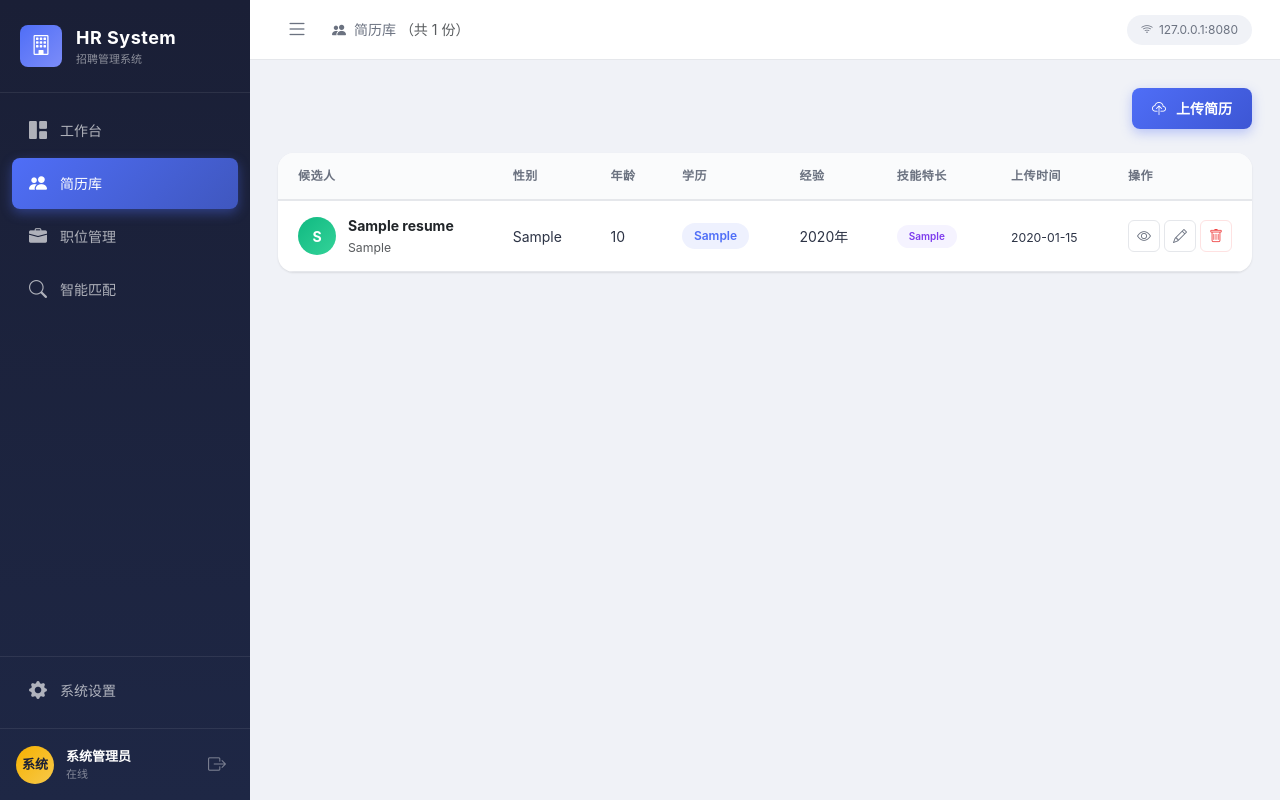
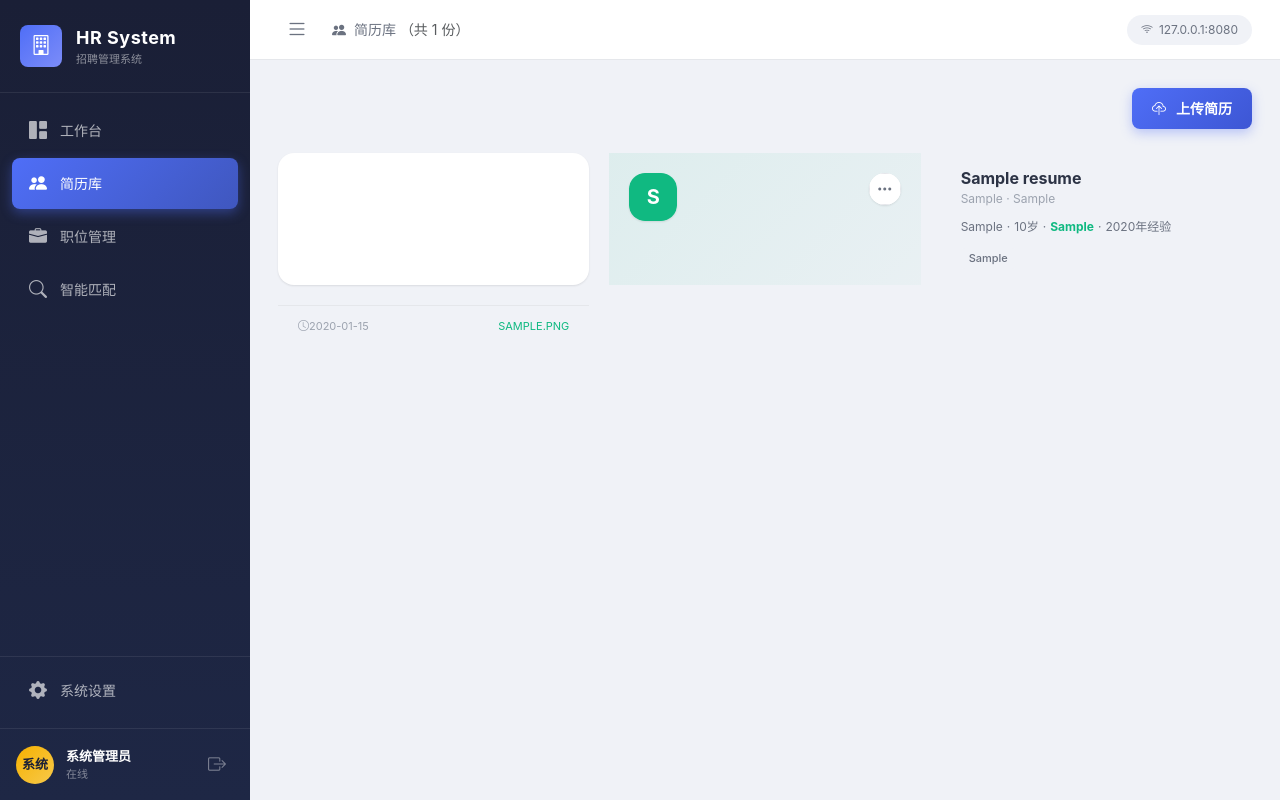
Before and after one commit to qiu0104190143/HRSystem, a Flask app: page /resumes/ in a window 1280 px wide. Run offline with Flask 3, Linux system fonts and the light colour scheme; the visitor is signed in with stand-in values (Sample User, id 1); data comes from the database, SQL or seed files in the repository; tables that the repository leaves empty hold one stand-in row (values such as "Sample post"); parts of the project's set-up code (start-up, migrations or seed data) failed here and were passed over.

Commit message:
修复简历解析+重设计简历库页面
修复：
- 姓名提取放宽，支持中英文及2-8字符
- 学历改为取最高学历（非第一个匹配）
- 学校正则修复，完整抓取XX大学/XX学院
- AI解析去掉4000字符限制，保留完整原文

简历库页面重设计：
- 表格布局改为卡片网格（自适应列数）
- 每张卡片显示：头像、姓名、职位、年龄学历、技能标签
- 操作用三点菜单(···)收起，不再每行3个按钮
- 点击整张卡片进入详情

Co-Authored-By: Claude <noreply@anthropic.com>

```diff
--- a/modules/resume_parser.py
+++ b/modules/resume_parser.py
@@ -76,7 +76,7 @@ def _ai_parse(text):
 
 简历内容：
 ---
-{text[:4000]}
+{text}
 ---"""
 
     try:
@@ -230,15 +230,15 @@ def _extract_info_regex(text):
     }
     lines = text.split('\n')
 
-    # 姓名
-    for line in lines[:5]:
+    # 姓名（放宽匹配：找前8行中2-8字符、不含关键词的行）
+    for line in lines[:8]:
         line = line.strip()
-        if line and len(line) >= 2 and len(line) <= 6 and not any(
-            kw in line for kw in ['简历','个人','联系','电话','邮箱','求职','应聘']
-        ):
-            if re.match(r'^[一-鿿·]{2,6}$', line):
-                info['name'] = line
-                break
+        if line and 2 <= len(line) <= 8:
+            if not any(kw in line for kw in ['简历','个人','联系','电话','邮箱','求职','应聘','姓名','性别','年龄','生日','出生','地址','民族','籍贯','政治']):
+                # 中英文名均可
+                if re.match(r'^[\w一-鿿·.\s]+$', line):
+                    info['name'] = line
+                    break
 
     # 邮箱
     em = re.search(r'[a-zA-Z0-9._%+-]+@[a-zA-Z0-9.-]+\.[a-zA-Z]{2,}', text)
@@ -259,15 +259,17 @@ def _extract_info_regex(text):
             info['age'] = int(m.group(1))
             break
 
-    # 学历
-    for edu in ['博士','博士后','硕士','研究生','本科','学士','大专','中专','高中']:
-        if edu in text[:500]:
-            info['education'] = '硕士' if edu == '研究生' else ('本科' if edu == '学士' else edu)
+    # 学历（取最高学历）
+    edu_found = ''
+    for edu in ['博士后','博士','硕士','研究生','本科','学士','大专','中专','高中']:
+        if edu in text[:800]:
+            edu_found = '硕士' if edu == '研究生' else ('本科' if edu == '学士' else edu)
             break
+    info['education'] = edu_found
 
-    # 学校
-    for p in [r'(?:毕业院校|学校|院校|大学|学院)[：:]\s*([^\n]{2,20})', r'([^\n]{2,20})(?:大学|学院)']:
-        m = re.search(p, text[:500])
+    # 学校（匹配完整校名含大学/学院后缀）
+    for p in [r'(?:毕业院校|学校|院校)[：:]\s*([^\n]{2,30})', r'([^\n]{2,20}(?:大学|学院))']:
+        m = re.search(p, text[:800])
         if m:
             s = m.group(1).strip()
             if len(s) >= 2 and not any(k in s for k in ['联系','电话','邮箱']):
--- a/static/css/style.css
+++ b/static/css/style.css
@@ -832,3 +832,85 @@ body {
 ::-webkit-scrollbar-track { background: transparent; }
 ::-webkit-scrollbar-thumb { background: #c1c8d8; border-radius: 10px; }
 ::-webkit-scrollbar-thumb:hover { background: #a0a8b8; }
+
+/* === 简历卡片网格 === */
+.resume-cards-grid {
+    display: grid;
+    grid-template-columns: repeat(auto-fill, minmax(280px, 1fr));
+    gap: 20px;
+}
+
+.resume-card {
+    background: #fff;
+    border-radius: var(--radius-lg);
+    box-shadow: var(--shadow-sm);
+    overflow: hidden;
+    transition: all var(--transition);
+    text-decoration: none !important;
+    color: var(--text);
+    display: flex; flex-direction: column;
+    position: relative;
+}
+.resume-card:hover {
+    transform: translateY(-3px);
+    box-shadow: var(--shadow-lg);
+    color: var(--text);
+}
+
+.resume-card-top {
+    padding: 20px 20px 0;
+    display: flex; justify-content: space-between; align-items: flex-start;
+}
+
+.resume-avatar {
+    width: 48px; height: 48px;
+    border-radius: 14px;
+    display: flex; align-items: center; justify-content: center;
+    font-size: 20px; font-weight: 700; flex-shrink: 0;
+}
+
+.resume-card-actions { position: relative; z-index: 2; }
+
+.resume-more-btn {
+    width: 32px; height: 32px; border-radius: 8px;
+    border: 1px solid var(--border); background: #fff;
+    color: var(--text-secondary); cursor: pointer;
+    display: flex; align-items: center; justify-content: center;
+    font-size: 16px; transition: all var(--transition);
+}
+.resume-more-btn:hover { background: var(--bg); color: var(--text); }
+
+.resume-card-body { padding: 16px 20px; flex: 1; }
+
+.resume-card-name {
+    font-size: 16px; font-weight: 700; margin-bottom: 2px;
+    overflow: hidden; text-overflow: ellipsis; white-space: nowrap;
+}
+
+.resume-card-pos {
+    font-size: 12px; color: var(--text-muted); margin-bottom: 10px;
+    overflow: hidden; text-overflow: ellipsis; white-space: nowrap;
+}
+
+.resume-card-meta {
+    font-size: 12px; color: var(--text-secondary); margin-bottom: 12px;
+    display: flex; flex-wrap: wrap; align-items: center;
+}
+
+.resume-card-skills {
+    display: flex; flex-wrap: wrap; gap: 5px;
+}
+
+.skill-tag {
+    font-size: 11px; padding: 2px 8px;
+    background: #f0f2f7; color: var(--text-secondary);
+    border-radius: 4px; font-weight: 500;
+    white-space: nowrap;
+}
+.skill-more { background: var(--primary-light); color: var(--primary); font-weight: 600; }
+
+.resume-card-footer {
+    padding: 12px 20px; border-top: 1px solid var(--border);
+    font-size: 11px; color: var(--text-muted);
+    display: flex; align-items: center;
+}
--- a/templates/resumes/list.html
+++ b/templates/resumes/list.html
@@ -15,82 +15,59 @@
 </div>
 
 {% if resumes %}
-<div class="panel fade-in">
-    <div class="panel-body no-padding">
-        <table class="data-table">
-            <thead>
-                <tr>
-                    <th>候选人</th>
-                    <th>性别</th>
-                    <th>年龄</th>
-                    <th>学历</th>
-                    <th>经验</th>
-                    <th>技能特长</th>
-                    <th>上传时间</th>
-                    <th style="width:120px;">操作</th>
-                </tr>
-            </thead>
-            <tbody>
-                {% set colors = ['bg-blue','bg-green','bg-purple','bg-amber','bg-rose','bg-teal'] %}
+<div class="resume-cards-grid fade-in">
+    {% set colors = ['#4f6ef7','#10b981','#8b5cf6','#f59e0b','#f43f5e','#14b8a6'] %}
     {% for resume in resumes %}
-                <tr>
-                    <td>
-                        <div class="avatar-cell">
-                            <div class="avatar-circle {{ colors[resume.id % 6] }}">
+    {% set c = colors[resume.id % 6] %}
+    <a href="{{ url_for('resumes.detail_view', resume_id=resume.id) }}" class="resume-card">
+        <div class="resume-card-top" style="background: linear-gradient(135deg, {{ c }}15, {{ c }}08);">
+            <div class="resume-avatar" style="background:{{ c }};color:#fff;">
                 {{ (resume.name or '?')[0] }}
             </div>
-                            <div>
-                                <a href="{{ url_for('resumes.detail_view', resume_id=resume.id) }}"
-                                   class="fw-bold text-decoration-none text-dark d-block">
-                                    {{ resume.name or '未命名' }}
-                                </a>
-                                <small class="text-muted">{{ resume.current_position or '' }}</small>
+            <div class="resume-card-actions" onclick="event.preventDefault();event.stopPropagation();">
+                <div class="dropdown">
+                    <button class="resume-more-btn" data-bs-toggle="dropdown" title="更多操作">
+                        <i class="bi bi-three-dots"></i>
+                    </button>
+                    <ul class="dropdown-menu dropdown-menu-end shadow-sm border-0" style="border-radius:10px;font-size:13px;">
+                        <li><a class="dropdown-item" href="{{ url_for('resumes.edit_view', resume_id=resume.id) }}"><i class="bi bi-pencil me-2"></i>编辑</a></li>
+                        <li><hr class="dropdown-divider"></li>
+                        <li><a class="dropdown-item text-danger" href="#" onclick="confirmDeleteModal('{{ url_for('resumes.delete_view', resume_id=resume.id) }}', '{{ resume.name or '未命名' }}')"><i class="bi bi-trash me-2"></i>删除</a></li>
+                    </ul>
                 </div>
             </div>
-                    </td>
-                    <td>{{ resume.gender or '-' }}</td>
-                    <td>{{ resume.age if resume.age else '-' }}</td>
-                    <td>
-                        {% if resume.education %}
-                        <span class="badge-custom badge-primary">{{ resume.education }}</span>
-                        {% else %}-{% endif %}
-                    </td>
-                    <td>{{ (resume.experience_years|string + '年') if resume.experience_years else '-' }}</td>
-                    <td>
+        </div>
+        <div class="resume-card-body">
+            <h5 class="resume-card-name">{{ resume.name or '未命名' }}</h5>
+            <p class="resume-card-pos">{{ resume.current_position or '未知职位' }}{{ (' · ' + resume.current_company) if resume.current_company else '' }}</p>
+
+            <div class="resume-card-meta">
+                {% if resume.gender %}<span>{{ resume.gender }}</span>{% endif %}
+                {% if resume.age %}<span class="mx-1">·</span><span>{{ resume.age }}岁</span>{% endif %}
+                {% if resume.education %}<span class="mx-1">·</span><span class="fw-bold" style="color:{{ c }};">{{ resume.education }}</span>{% endif %}
+                {% if resume.experience_years %}<span class="mx-1">·</span><span>{{ resume.experience_years }}年经验</span>{% endif %}
+            </div>
+
             {% if resume.skills %}
-                        <div style="max-width:240px; overflow:hidden; text-overflow:ellipsis; white-space:nowrap;"
-                             title="{{ resume.skills }}">
-                            {% for skill in resume.skills.replace('，', ',').split(',')[:3] %}
-                            <span class="badge-custom badge-purple me-1" style="font-size:10px;">{{ skill.strip() }}</span>
+            <div class="resume-card-skills">
+                {% set skill_list = resume.skills.replace('，', ',').split(',') %}
+                {% for skill in skill_list[:5] %}
+                <span class="skill-tag">{{ skill.strip() }}</span>
                 {% endfor %}
-                            {% if resume.skills.replace('，', ',').split(',')|length > 3 %}
-                            <small class="text-muted">+{{ resume.skills.replace('，', ',').split(',')|length - 3 }}</small>
+                {% if skill_list|length > 5 %}
+                <span class="skill-tag skill-more">+{{ skill_list|length - 5 }}</span>
                 {% endif %}
             </div>
-                        {% else %}-{% endif %}
-                    </td>
-                    <td><small>{{ resume.created_at[:10] if resume.created_at else '' }}</small></td>
-                    <td>
-                        <div class="d-flex gap-1">
-                            <a href="{{ url_for('resumes.detail_view', resume_id=resume.id) }}"
-                               class="btn-icon" title="查看" style="width:32px;height:32px;border-radius:6px;border:1px solid #e5e7eb;display:flex;align-items:center;justify-content:center;color:#6b7280;text-decoration:none;background:#fff;">
-                                <i class="bi bi-eye"></i>
+            {% endif %}
+        </div>
+        <div class="resume-card-footer">
+            <i class="bi bi-clock"></i> {{ resume.created_at[:10] if resume.created_at else '' }}
+            <span class="ms-auto" style="font-size:11px;color:{{ c }};">
+                {{ resume.file_type | upper if resume.file_type else '' }}
+            </span>
+        </div>
     </a>
-                            <a href="{{ url_for('resumes.edit_view', resume_id=resume.id) }}"
-                               class="btn-icon" title="编辑" style="width:32px;height:32px;border-radius:6px;border:1px solid #e5e7eb;display:flex;align-items:center;justify-content:center;color:#6b7280;text-decoration:none;background:#fff;">
-                                <i class="bi bi-pencil"></i>
-                            </a>
-                            <button onclick="confirmDeleteModal('{{ url_for('resumes.delete_view', resume_id=resume.id) }}', '{{ resume.name or '未命名' }}')"
-                               class="btn-icon" title="删除" style="width:32px;height:32px;border-radius:6px;border:1px solid #fee2e2;display:flex;align-items:center;justify-content:center;color:#ef4444;text-decoration:none;background:#fff;cursor:pointer;">
-                                <i class="bi bi-trash"></i>
-                            </button>
-                        </div>
-                    </td>
-                </tr>
     {% endfor %}
-            </tbody>
-        </table>
-    </div>
 </div>
 
 <!-- 分页 -->
```
Lines whose indentation alone changed are shown as unchanged.
